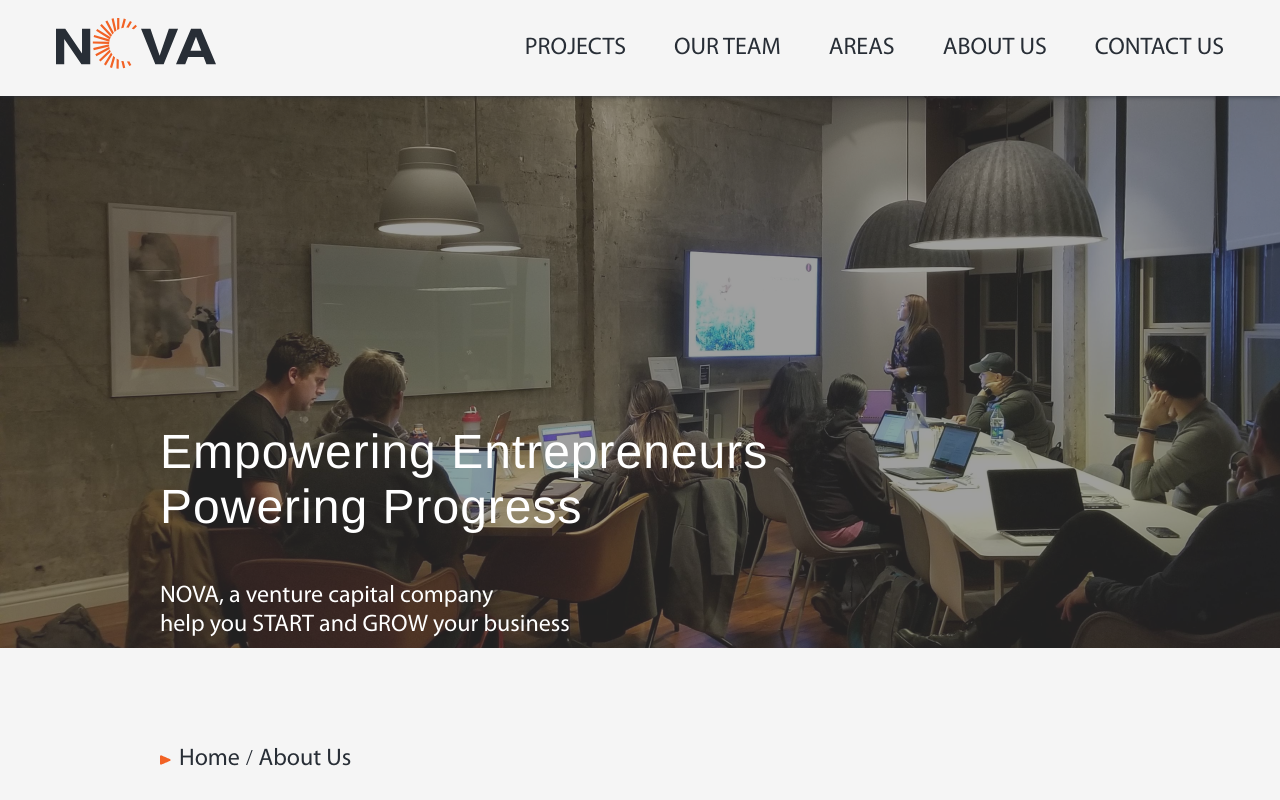
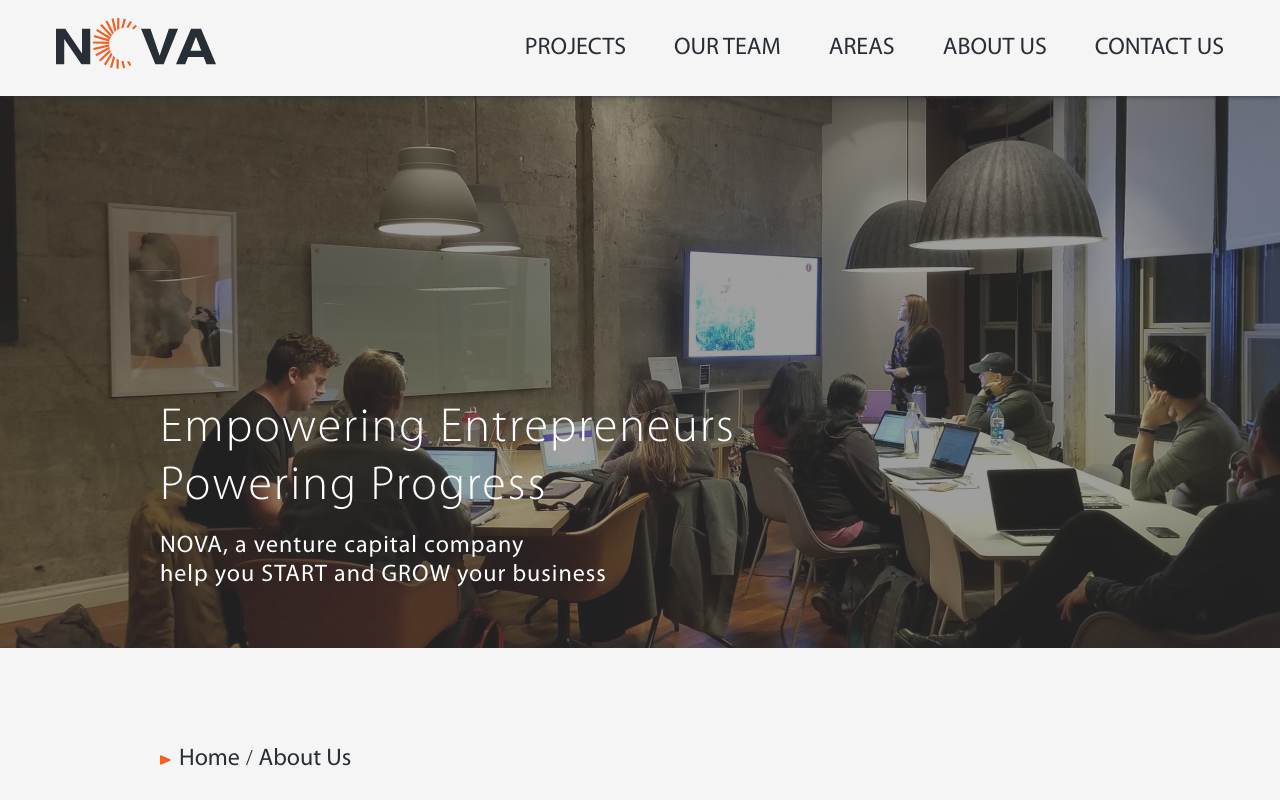
Before and after one commit to simha97/NOVA-hypermedia, a Nuxt app: page /aboutUs in a window 1280 px wide. Shown: the top 800 px of the page. Built offline with nearby package versions, Linux system fonts and the light colour scheme; no server answers.

Commit message:
font adjustments

```diff
--- a/assets/css/general.css
+++ b/assets/css/general.css
@@ -15,10 +15,13 @@ main {
 }
 
 h1 {
-    font-weight: lighter;
-    font-family: "Helvetica";
+    font-family: "Myriad-Pro-Light";
+    font-weight:normal;
     font-size: 48px;
-    letter-spacing: 1px;
+    letter-spacing: 2px;
+    max-width: 656px;
+    margin-block-start: 0;
+    margin-block-end: 0;
 }
 
 h2 {
@@ -34,10 +37,14 @@ h2 {
 h3 {
     position: relative;
     font-family: "Myriad-Pro-Regular";
-    padding-top: 16px;
+    margin-top: 16px;
     font-size: 24px;
     width: 1120px;
     font-weight:normal;
+}
+
+.intro-description h3{
+  letter-spacing: 1px;
 }
 
 a{
@@ -84,7 +91,7 @@ p, ul li {
 .intro-description{
     color: white;
     position: absolute;
-    margin-top: -260px;
+    top: 400px;
 }
 
 .slogan{
@@ -92,7 +99,7 @@ p, ul li {
     padding-top: 16px;
     font-size: 24px;
     font-style: italic;
-    font-family: "Helvetica-Light";
+    font-family: "Myriad-Pro-Light";
     width: 576px;
 }
 
--- a/components/PersonCard.vue
+++ b/components/PersonCard.vue
@@ -31,8 +31,9 @@
   .person-card .data-container{
     padding: 16px;
     position: relative;
-    width: 256px;
-    height: 128px;
+    width: 224px;
+    height: 96px;
+    margin-top: -6px;
   }
 
   .person-name-surname{
@@ -44,13 +45,15 @@
     font-size: 18px;
     position: absolute;
     top: 18px;
-    right: 16px;
-    font-weight: bold;
+    right: 12px;
+    font-family: 'Myriad-Pro-Bold';
+    font-size: 18px;
   }
 
   .person-expertiseInfo{
     font-size: 18px;
-    font-family: 'Myriad-Pro-Light';
+    font-family: 'Myriad-Pro-Regular';
+    margin-top: 8px;
   }
 
   .person-areaTag{
@@ -65,14 +68,18 @@
     border-top-left-radius: 4px;
   }
 
+  .person-areaTag{
+    gap: 8px;
+    margin-top: 8px;
+  }
+
   .person-card .area-container {
     background-color: #F26225;
     color: white;
     border: solid 1px white;
-    position:relative;
-    margin-right: 8px;
     font-size: 16px;
     transition: background-color .3s ease-in-out;
+
   }
 
 </style>
--- a/components/PersonInfo.vue
+++ b/components/PersonInfo.vue
@@ -35,7 +35,7 @@
     height: 16px;
     width: 16px;
     margin-right: 16px;
-    margin-top: 10px;
+    margin-top: 6px;
   }
 
   .person-info-title{
@@ -43,6 +43,7 @@
   }
 
   .person-info-description{
+    margin-top: 16px;
     font-size: 18px;
   }
 
--- a/components/TheHeader.vue
+++ b/components/TheHeader.vue
@@ -64,7 +64,7 @@
     .dropdown-sub{
         display: none;
         position: absolute;
-        left: -50%;
+        transform: translate(-25%);
         background-color: #F5F5F5;
         width: max-content;
         overflow: auto;
--- a/components/backbutton.vue
+++ b/components/backbutton.vue
@@ -18,6 +18,7 @@
     width: 176px;
     height: 64px;
     transition: box-shadow .3s ease-in-out;
+    margin-top: 240px;
   }
 
   .arrow {
@@ -41,6 +42,7 @@
 
   .back-button:hover{
     box-shadow: 0 2px 4px 0 #F26225;
+    cursor: pointer;
   }
 
   .back-button:hover .back-text{
--- a/pages/aboutUs.vue
+++ b/pages/aboutUs.vue
@@ -3,7 +3,7 @@
         <img class="shadow" src="~\assets\img\pageShadow.png">
         <img id="aboutUs" src="~\assets\img\AboutUs.png">
         <div class="intro-description">
-            <h1>Empowering Entrepreneurs<br>Powering Progress</h1>
+            <h1>Empowering Entrepreneurs Powering Progress</h1>
             <h3>NOVA, a venture capital company<br>help you START and GROW your business</h3>
         </div>
     </div>
@@ -15,10 +15,10 @@
         <h3>Our journey began with a shared passion for fostering entrepreneurship and driving positive change. We recognized the immense value of transformative ideas and the need for strategic capital to bring them to life. With this vision in mind, we set out to build a platform that not only provides financial support but also serves as a strategic partner and mentor to our portfolio companies.</h3>
     </div>
     <div class="scroll-container" @wheel="ScrollPictures($event)" >
-        <img src="~\assets\img\AboutUsScroll.png" @click="clickPicture()">
-        <img src="~\assets\img\AboutUsScroll.png" @click="clickPicture()">
-        <img src="~\assets\img\AboutUsScroll.png" @click="clickPicture()">
-        <img src="~\assets\img\AboutUsScroll.png" @click="clickPicture()">
+        <img src="~\assets\img\AboutUsScroll.png">
+        <img src="~\assets\img\AboutUsScroll.png">
+        <img src="~\assets\img\AboutUsScroll.png">
+        <img src="~\assets\img\AboutUsScroll.png">
     </div>
     <div>
         <h2 id="founder-title">Co-Founders</h2>
@@ -79,8 +79,7 @@
 
     .founder-container .person-card .person-founderTag{
         font-size: 24px;
-        top: 8px;
-        right: -100px;
+        right: 24px;
     }
 
     .founder-container .person-card .person-expertiseInfo{
@@ -89,6 +88,8 @@
 
     .founder-container .person-card .data-container{
         padding: 32px;
+        width: 320px;
+        height: 128px;
     }
 
     .founder-container .person-card .area-container{
--- a/pages/areas/[id].vue
+++ b/pages/areas/[id].vue
@@ -64,19 +64,15 @@
   }
 
   .area-button{
+    width: 160px;
     text-align: center;
     padding: 16px;
   }
-  .area-button:hover{
-    box-shadow: 1px 1px 2px 0 #282E36;
-  }
+
   .active-area-button{
     width: 160px;
-    height: 64px;
     background-color: white;
     color: #F26225;
-    width: 160px;
-    height: 64px;
     text-align: center;
     padding: 16px;
     border-radius: 8px;
--- a/pages/index.vue
+++ b/pages/index.vue
@@ -82,14 +82,6 @@
         border-radius: 8px;
     }
 
-    .intro-description{
-        margin-top: -262px;
-    }
-
-    h3 span {
-        font-family: 'Myriad-Pro-Bold';
-    }
-
     .blank-container{
         width: 352px;
         height: 248px;
```
